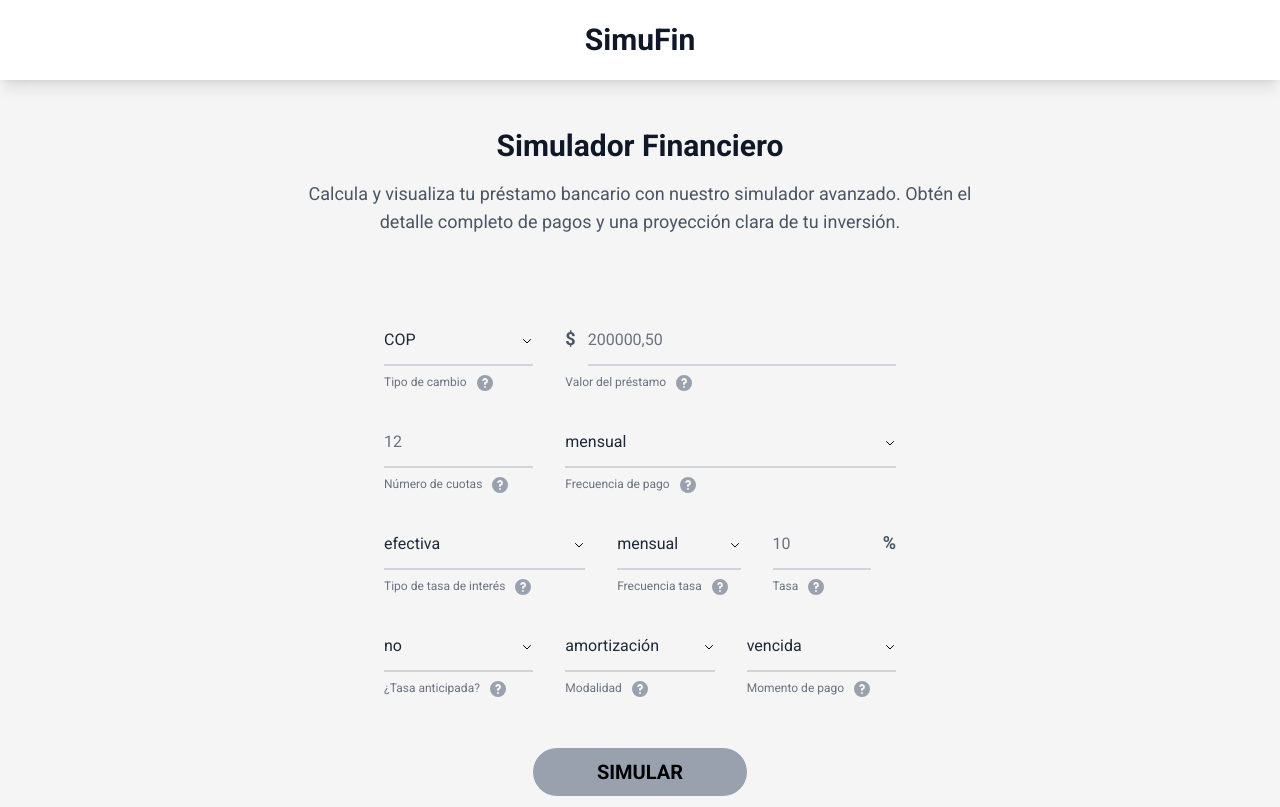
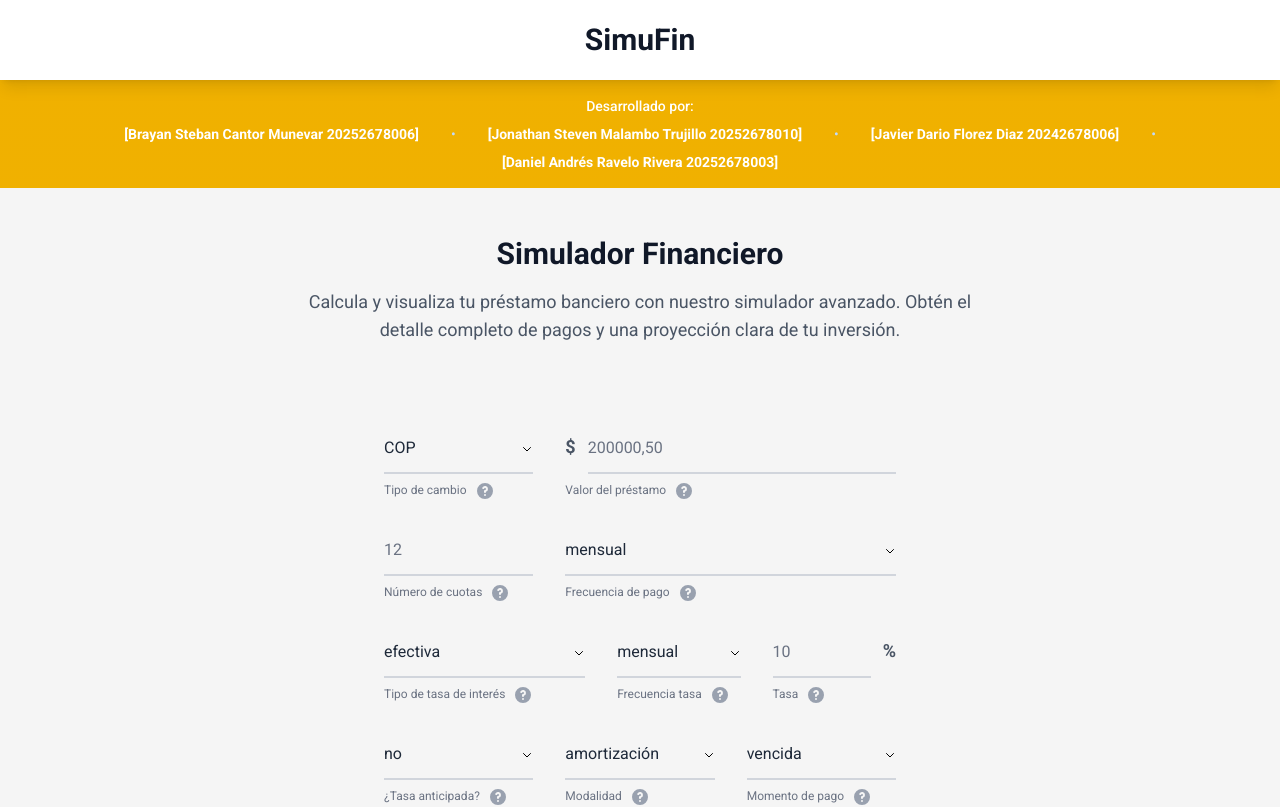
Before and after one commit to bscantor23/simufin, a Next.js app: page / in a window 1280 px wide. Shown: the top 807 px of the page. Built offline with nearby package versions, Linux system fonts and the light colour scheme.

Commit message:
subida del programa

```diff
--- a/src/app/page.tsx
+++ b/src/app/page.tsx
@@ -34,6 +34,24 @@ export default function Home() {
         </div>
       </nav>
 
+      {/* Banner de Integrantes */}
+      <div className="bg-gradient-to-r from-yellow-500 to-yellow-500 text-white py-4">
+        <div className="max-w-8xl mx-auto px-4">
+          <div className="text-center">
+            <p className="text-sm font-medium mb-2">Desarrollado por:</p>
+            <div className="flex flex-wrap justify-center items-center gap-x-8 gap-y-2 text-sm">
+              <span className="font-semibold">[Brayan Steban Cantor Munevar 20252678006]</span>
+              <span className="hidden sm:inline text-blue-200">•</span>
+              <span className="font-semibold">[Jonathan Steven Malambo Trujillo 20252678010]</span>
+              <span className="hidden sm:inline text-blue-200">•</span>
+              <span className="font-semibold">[Javier Dario Florez Diaz 20242678006]</span>
+              <span className="hidden sm:inline text-blue-200">•</span>
+              <span className="font-semibold">[Daniel Andrés Ravelo Rivera 20252678003]</span>
+            </div>
+          </div>
+        </div>
+      </div>
+
       {/* Contenido principal */}
       <div className={hasEnoughHeight ? "pt-12 pb-24" : "pt-12"}>
         <div className="max-w-4xl mx-auto px-4">
@@ -42,7 +60,7 @@ export default function Home() {
               Simulador Financiero
             </h2>
             <p className="text-lg text-gray-600 max-w-2xl mx-auto">
-              Calcula y visualiza tu préstamo bancario con nuestro simulador avanzado.
+              Calcula y visualiza tu préstamo banciero con nuestro simulador avanzado.
               Obtén el detalle completo de pagos y una proyección clara de tu inversión.
             </p>
           </div>
--- a/src/app/simulation/page.tsx
+++ b/src/app/simulation/page.tsx
@@ -156,12 +156,7 @@ function PaymentSummaryTableInternal({
                         {payment.paymentNumber}
                       </td>
                       <td className="px-6 py-4 whitespace-nowrap text-sm text-gray-900">
-                        {currency.format(
-                          annuityType === "capitalización"
-                            ? payment.remainingBalance // En capitalización, mostrar el saldo final (después del incremento)
-                            : payment.remainingBalance +
-                                payment.principalPayment // En amortización, saldo al inicio del período
-                        )}
+                        {currency.format(payment.remainingBalance)}
                       </td>
                       <td className="px-6 py-4 whitespace-nowrap text-sm text-gray-900">
                         {currency.format(payment.interestPayment)}
--- a/src/lib/financial-utils.ts
+++ b/src/lib/financial-utils.ts
@@ -306,7 +306,25 @@ export function generateAmortizationSchedule(
       // El incremento es cuota + intereses
       const incremento = principalPayment + interestPayment;
       // El nuevo saldo es saldo anterior + incremento
-      remainingBalance = remainingBalance + incremento;
+      const newRemainingBalance = remainingBalance + incremento;
+
+      // Calcular la fecha de pago
+      const paymentDate = new Date(startDate);
+      paymentDate.setDate(
+        paymentDate.getDate() + getDaysToAdd(loanData.paymentFrequency, i)
+      );
+
+      payments.push({
+        paymentNumber: i,
+        paymentDate: paymentDate.toISOString(),
+        principalPayment,
+        interestPayment,
+        totalPayment,
+        remainingBalance: newRemainingBalance,
+      });
+
+      // Actualizar el saldo para el siguiente período
+      remainingBalance = newRemainingBalance;
     } else {
       // Amortización normal
       interestPayment = remainingBalance * effectiveRate;
@@ -319,23 +337,27 @@ export function generateAmortizationSchedule(
         totalPayment = principalPayment + interestPayment;
       }
 
-      remainingBalance -= principalPayment;
+      // Calcular el nuevo saldo DESPUÉS del pago (saldo inicial - amortización)
+      const newRemainingBalance = i === loanData.term ? 0 : Math.max(0, remainingBalance - principalPayment);
+
+      // Calcular la fecha de pago
+      const paymentDate = new Date(startDate);
+      paymentDate.setDate(
+        paymentDate.getDate() + getDaysToAdd(loanData.paymentFrequency, i)
+      );
+
+      payments.push({
+        paymentNumber: i,
+        paymentDate: paymentDate.toISOString(),
+        principalPayment,
+        interestPayment,
+        totalPayment,
+        remainingBalance: Math.max(0, newRemainingBalance),
+      });
+
+      // Actualizar el saldo para el siguiente período
+      remainingBalance = newRemainingBalance;
     }
-
-    // Calcular la fecha de pago
-    const paymentDate = new Date(startDate);
-    paymentDate.setDate(
-      paymentDate.getDate() + getDaysToAdd(loanData.paymentFrequency, i)
-    );
-
-    payments.push({
-      paymentNumber: i,
-      paymentDate: paymentDate.toISOString(),
-      principalPayment,
-      interestPayment,
-      totalPayment,
-      remainingBalance: Math.max(0, remainingBalance),
-    });
   }
 
   return payments;
```
